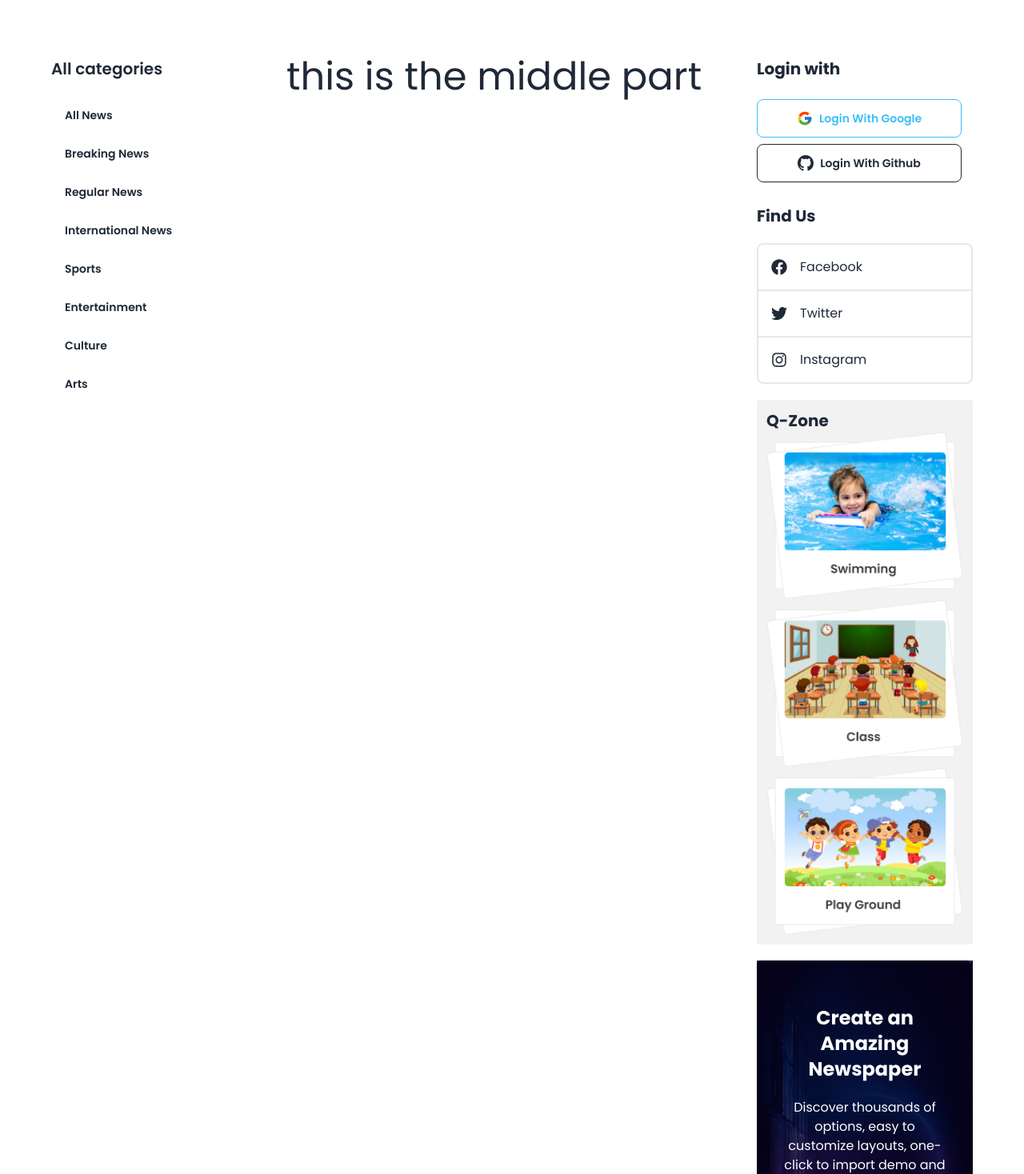
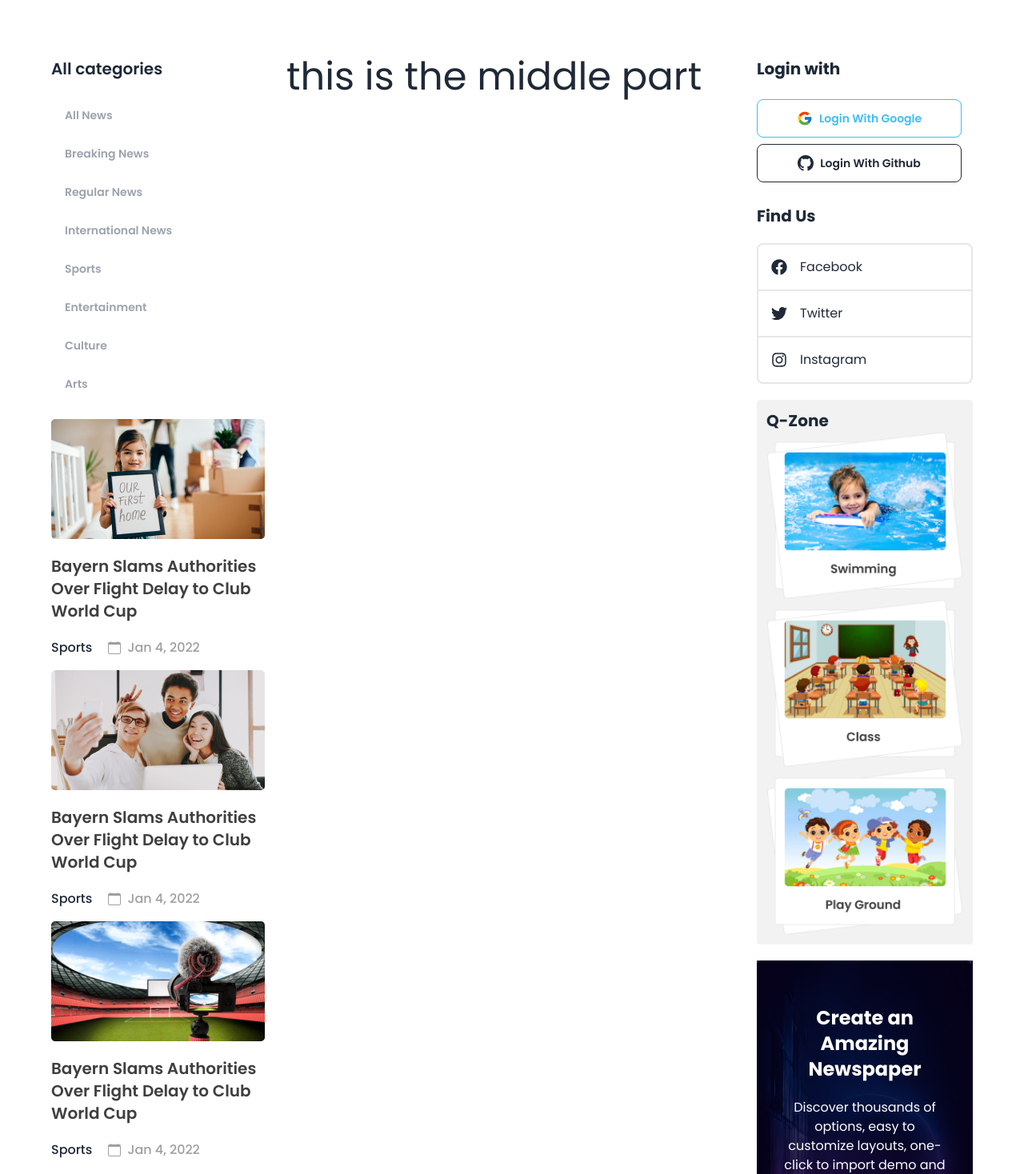
Before and after one commit to mashfikur/react-dragon-news-project, a React (Vite) app: page / in a window 1280 px wide. Shown: the part 362-1830 px from the top of the page at 80% size. Built offline with nearby package versions, Linux system fonts and the light colour scheme.

Commit message:
left sidebar completed with sidenews

```diff
--- a/src/components/LeftSideNav/Categories.jsx
+++ b/src/components/LeftSideNav/Categories.jsx
@@ -2,21 +2,26 @@ import { useEffect, useState } from "react";
 import { NavLink } from "react-router-dom";
 
 const Categories = () => {
+  const [categories, setCategories] = useState([]);
 
-    const [categories,setCategories]=useState([])
-
-    useEffect( () => {
+  useEffect(() => {
     fetch("/categories.json")
-        .then(res=>res.json())
-        .then(data=>setCategories(data))
-    },[])
+      .then((res) => res.json())
+      .then((data) => setCategories(data));
+  }, []);
 
   return (
     <div>
-            <ul className="space-y-0" >
-                {
-                    categories.map((category) => <li key={category.id} ><NavLink to={category.id} ><button  className=" w-full btn-ghost btn capitalize justify-start " >{category.name}</button></NavLink></li> )
-                }
+      <ul className="space-y-0">
+        {categories.map((category) => (
+          <li key={category.id}>
+            <NavLink to={category.id}>
+              <button className=" w-full btn-ghost btn capitalize text-gray-400 justify-start hover:text-black">
+                {category.name}
+              </button>
+            </NavLink>
+          </li>
+        ))}
       </ul>
     </div>
   );
--- a/src/components/LeftSideNav/LeftSidebar.jsx
+++ b/src/components/LeftSideNav/LeftSidebar.jsx
@@ -1,4 +1,5 @@
 import Categories from "./Categories";
+import Sidenews from "./Sidenews";
 
 
 const LeftSidebar = () => {
@@ -6,6 +7,7 @@ const LeftSidebar = () => {
         <div>
            <h3 className="text-xl mb-5 font-semibold">All categories</h3>
            <Categories></Categories>
+           <Sidenews></Sidenews>
         </div>
     );
 };
--- /dev/null
+++ b/src/components/LeftSideNav/Sidenews.jsx
@@ -0,0 +1,51 @@
+import { BsCalendar } from "react-icons/bs";
+
+const Sidenews = () => {
+  return (
+    <div className="mt-5">
+      <div className="space-y-4">
+        <div>
+          <img src="/src/assets/1.png" alt="" />
+          <h3 className="text-xl text-[#403F3F] font-semibold mt-5">
+            Bayern Slams Authorities Over Flight Delay to Club World Cup
+          </h3>
+          <span className="flex items-center gap-5 mt-5">
+            <p className="font-medium">Sports</p>
+            <p className="text-[#9F9F9F] font-medium flex items-center gap-2">
+              {" "}
+              <BsCalendar></BsCalendar> Jan 4, 2022
+            </p>
+          </span>
+        </div>
+        <div>
+          <img src="/src/assets/2.png" alt="" />
+          <h3 className="text-xl text-[#403F3F] font-semibold mt-5">
+            Bayern Slams Authorities Over Flight Delay to Club World Cup
+          </h3>
+          <span className="flex items-center gap-5 mt-5">
+            <p className="font-medium">Sports</p>
+            <p className="text-[#9F9F9F] font-medium flex items-center gap-2">
+              {" "}
+              <BsCalendar></BsCalendar> Jan 4, 2022
+            </p>
+          </span>
+        </div>
+        <div>
+          <img src="/src/assets/3.png" alt="" />
+          <h3 className="text-xl text-[#403F3F] font-semibold mt-5">
+            Bayern Slams Authorities Over Flight Delay to Club World Cup
+          </h3>
+          <span className="flex items-center gap-5 mt-5">
+            <p className="font-medium">Sports</p>
+            <p className="text-[#9F9F9F] font-medium flex items-center gap-2">
+              {" "}
+              <BsCalendar></BsCalendar> Jan 4, 2022
+            </p>
+          </span>
+        </div>
+      </div>
+    </div>
+  );
+};
+
+export default Sidenews;
```
Lines whose indentation alone changed are shown as unchanged.
